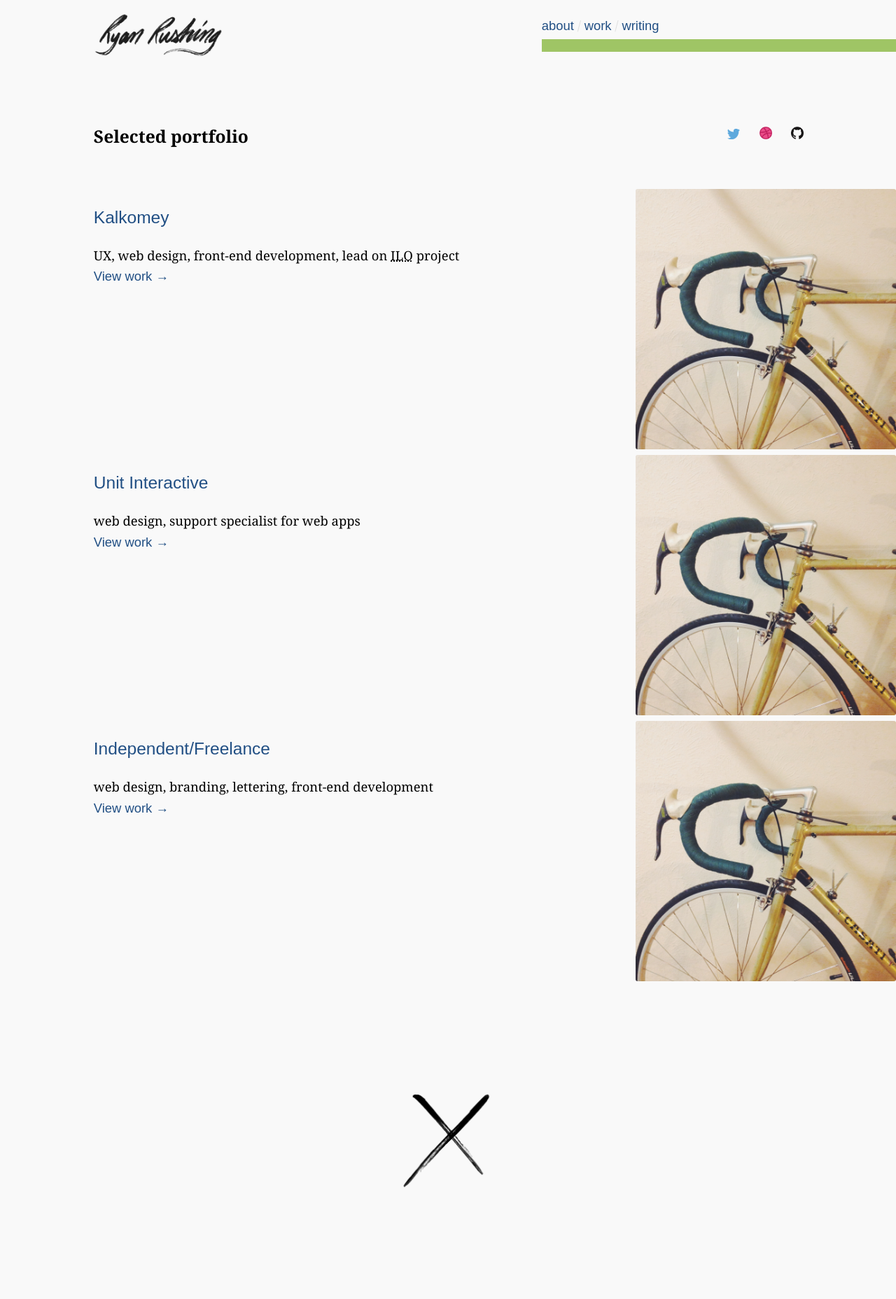
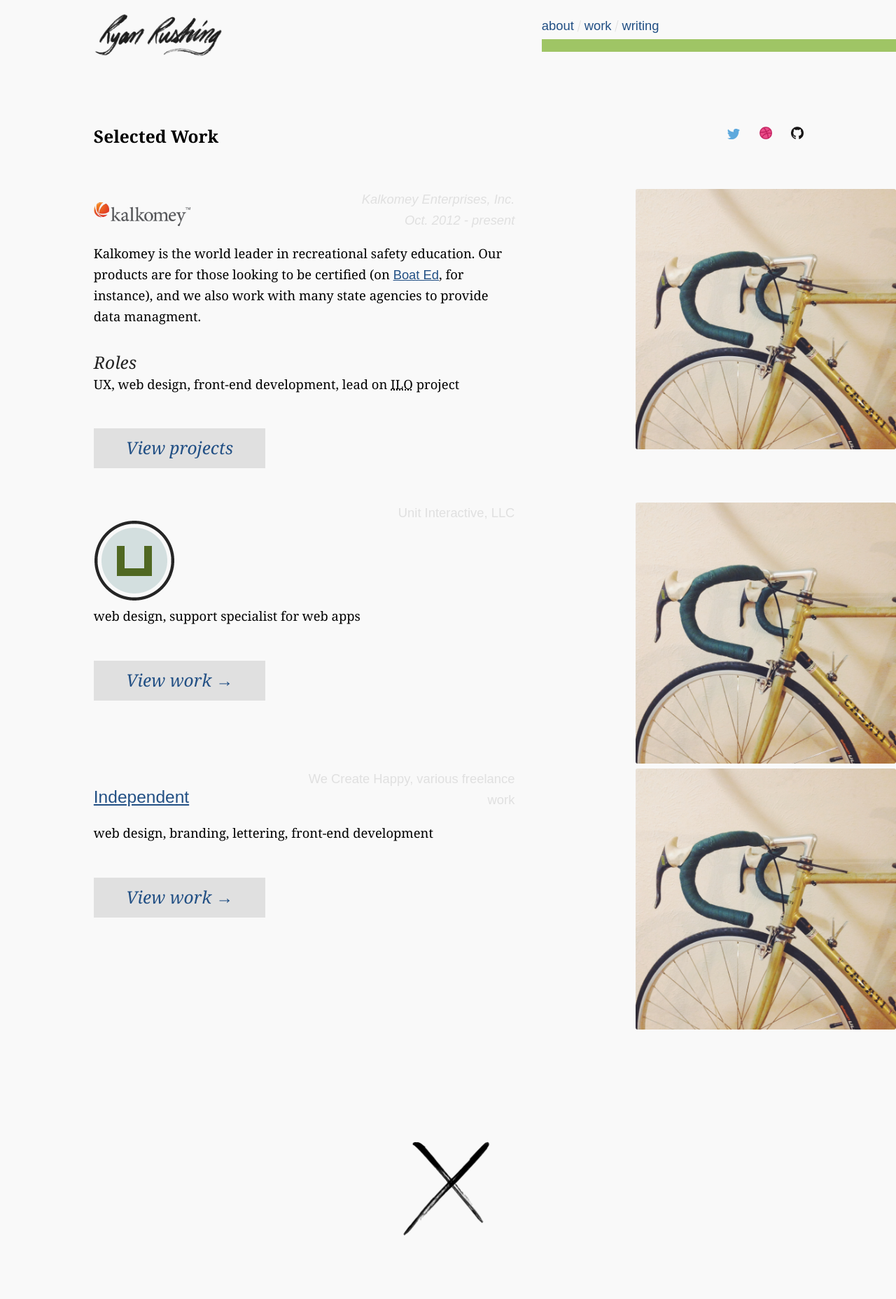
Before and after one commit to WriteEditor/ryan-rushing, a Jekyll site: the page built from work.html, in a window 1280 px wide. Shown: the whole page at 70% size. Built offline with Jekyll 4.4.1, drawn with Linux system fonts in a browser that asks for light colours; nearby versions of some CDN libraries; Markdown is read by kramdown in place of the engine named in the settings; before the commit the page ends 1788 px from its top, so only the background shows below that.

Commit message:
turning the starting work page into a resume of sorts, likewise removing the resume page

```diff
--- a/_includes/about-sidebar.html
+++ b/_includes/about-sidebar.html
@@ -16,4 +16,4 @@
 	<li><a href="http://deadwords.info/?p=411">Dead Words: Recineration</a></li>
 </ul>
 
-<a id="aside-cta" href="/resume/">r&eacute;sum&eacute;</a>
+<a class="cta" href="/resume/">r&eacute;sum&eacute;</a>
--- a/_includes/writing-sidebar.html
+++ b/_includes/writing-sidebar.html
@@ -5,4 +5,4 @@
   	{% endfor %}
 </ul>
 
-<a id="aside-cta" href="/writing/">writing archive</a>
+<a class="cta" href="/writing/">writing archive</a>
--- a/_layouts/global.html
+++ b/_layouts/global.html
@@ -12,7 +12,7 @@
 	<header>
 		<h1>{{ page.title }}</h1>
 		{% if page.logo %}
-			<h1 id="page-logo"><img src="/img/in-work/{{ page.logo }}"></h1>
+			<h1 class="page-logo"><img src="/img/in-work/{{ page.logo }}"></h1>
 		{% endif %}
 		<aside>
 			{% include social.html %}
--- a/work.html
+++ b/work.html
@@ -1,20 +1,29 @@
 ---
 layout: full
-title: Selected portfolio
+title: Selected Work
 permalink: /work/
 ---
 
 <ul id="portfolio">
 	<li>
 		<div class="info">
-			<h2><a href="kalkomey">Kalkomey</a></h2>
+			<div class="hgroup">
+				<h2 class="page-logo">
+					<a href="http://kalkomey.com"><img src="/img/in-work/kalkomey-logo.png"></a>
+				</h2>
+				<h3>Kalkomey Enterprises, Inc.<br>Oct. 2012 - present</h3>
+			</div>
+
+			<p>Kalkomey is the world leader in recreational safety education. Our products are for those looking to be certified (on <a href="http://boat-ed.com">Boat Ed</a>, for instance), and we also work with many state agencies to provide data managment.</p>
+
+			<h4>Roles</h4>
 			<ul class="comma-separated">
 				<li>UX</li>
 				<li>web design</li>
 				<li>front-end development</li>
 				<li>lead on <abbr title="Interactive Learning Object">ILO</abbr> project</li>
 			</ul>
-			<a href="kalkomey">View work &rarr;</a>
+			<a class="cta" href="kalkomey">View projects</a>
 		</div>
 		<div class="images">
 			<img src="/img/in-work/test.jpg">
@@ -23,12 +32,14 @@ permalink: /work/
 
 	<li>
 		<div class="info">
-			<h2><a href="unit-interactive">Unit Interactive</a></h2>
+			<h2><a href="http://unitinteractive.com"><img src="/img/in-work/unit-logo.png"></a></h2>
+			<h3>Unit Interactive, LLC</h3>
+
 			<ul class="comma-separated">
 				<li>web design</li>
 				<li>support specialist for web apps</li>
 			</ul>
-			<a href="unit-interactive">View work &rarr;</a>
+			<a class="cta" href="unit-interactive">View work &rarr;</a>
 		</div>
 		<div class="images">
 			<img src="/img/in-work/test.jpg">
@@ -37,14 +48,16 @@ permalink: /work/
 
 	<li>
 		<div class="info">
-			<h2><a href="independent">Independent/Freelance</a></h2>
+			<h2><a href="independent">Independent</a></h2>
+			<h3>We Create Happy, various freelance work</h3>
+
 			<ul class="comma-separated">
 				<li>web design</li>
 				<li>branding</li>
 				<li>lettering</li>
 				<li>front-end development</li>
 			</ul>
-			<a href="kalkomey">View work &rarr;</a>
+			<a class="cta" href="independent">View work &rarr;</a>
 		</div>
 		<div class="images">
 			<img src="/img/in-work/test.jpg">
```
Also changed, not shown: _assets/_layout.scss (+30 -16 lines), resume.html (deleted, +0 -28 lines), css/site.css, img/in-work/unit-logo.png (added).
